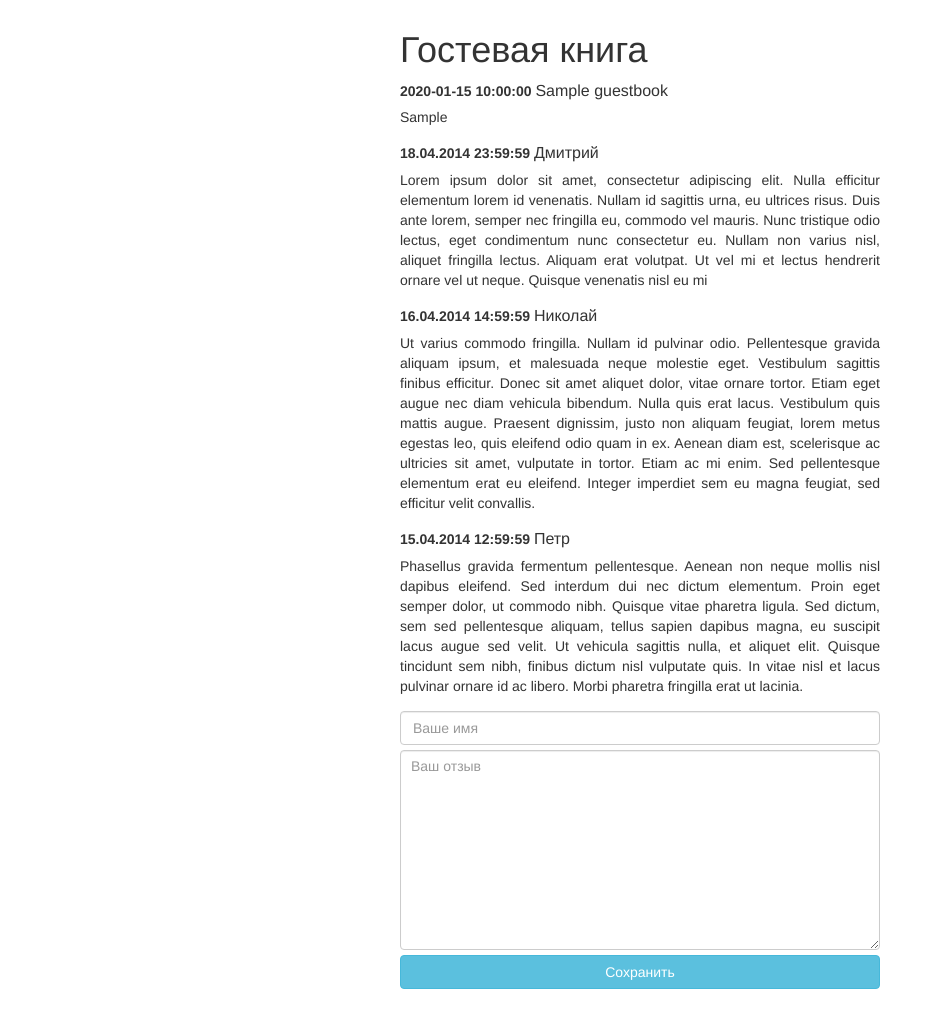
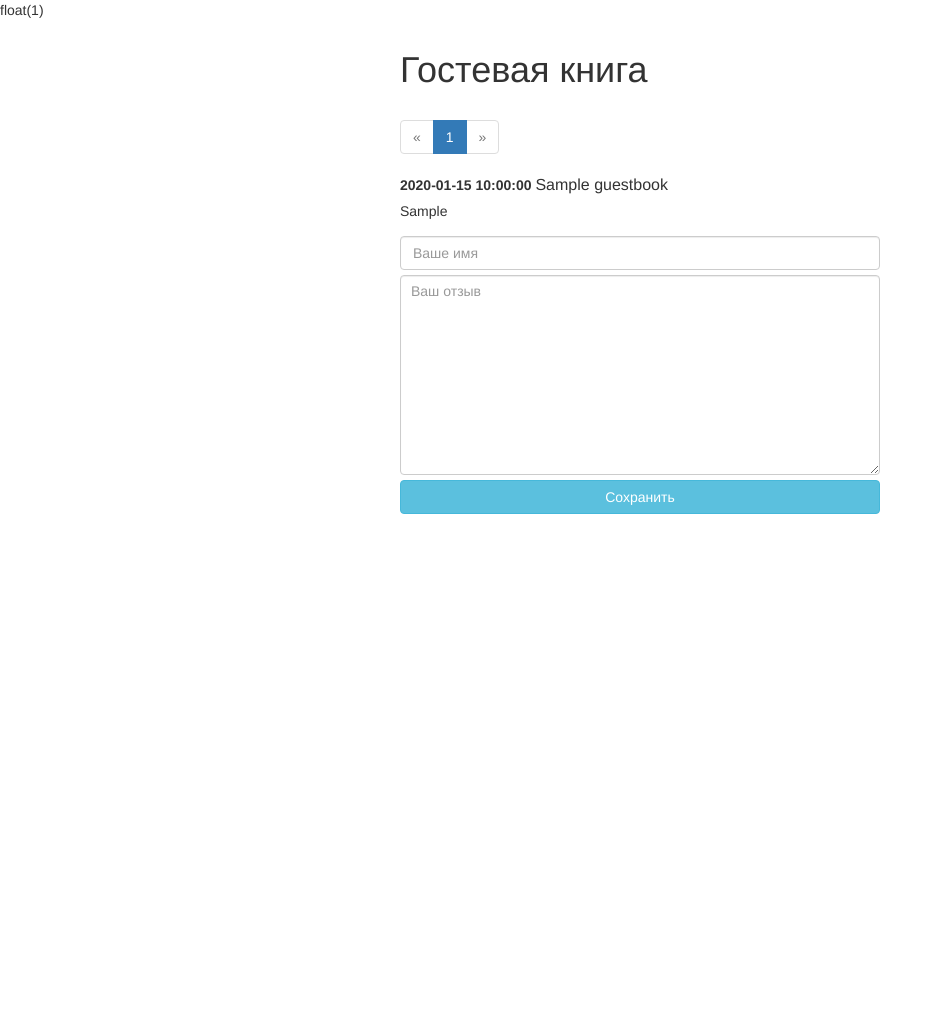
Before and after one commit to abrok-dev/myMIniProjects, a PHP site: page /index.php in a window 1280 px wide. Shown: the whole page, without its empty margins (0-942 px from the left). After the commit the page ends 514 px from the top, so only its background shows below. Run offline with PHP 8.4, Linux system fonts and the light colour scheme; tables that the repository leaves empty or names only in its code hold one stand-in row (values such as "Sample post").

Commit message:
Я доделал задание

```diff
--- a/miniGuestBook/index.php
+++ b/miniGuestBook/index.php
@@ -1,6 +1,15 @@
 <?php
 $mySQL = new PDO("mysql:host=localhost;dbname=train" , "admin" , '662743');
 $temp=0;
+$count = $mySQL->query("SELECT COUNT(*) FROM guestbook");
+$pages = $count->fetchColumn();
+
+$pages = ceil($pages/5);
+var_dump($pages);
+if((!isset($_GET['page']))||($_GET['page']<1))
+$page=1;
+else
+$page = $_GET['page'];
 ?>
 
 
@@ -11,9 +20,10 @@ $temp=0;
 		<title>Гостевая книга</title>
 		<link rel="stylesheet" href="css/bootstrap/css/bootstrap.css">
 		<link rel="stylesheet" href="css/styles.css">
-
-		<script src="js/jquery.min.js"></script>
-<?php
+	</head>
+	<body>
+		<div id="wrapper">
+			<?php
 if(isset($_POST['name'])){
 	$temp=1;
 	$sql = $mySQL->prepare("INSERT INTO guestbook (name,date,feedback) VALUES (? , ? , ?)");
@@ -21,72 +31,62 @@ if(isset($_POST['name'])){
 	$date = date("Y-m-d H:i:s");
 	$text = $_POST['text'];
 	$sql->execute(array($name , $date , $text));
-	echo "<script>\$('.info').css('display' , 'block');</script>";
 }
 ?>
+			<h1>Гостевая книга</h1>
+			<div>
+				<nav>
+				  <ul class="pagination">
+					<?php
 
-	</head>
-	<body>
-		<?php
+
+						if($page==1)
+						echo "<li class=\"disabled\">";
+						else
+						echo "<li>";
+						echo "<a href=\"?page=". ($page-1) ."\"aria-label=\"Previous\">
+						<span aria-hidden=\"true\">&laquo;</span>
+					</a>";
+						for($i=1;$i<=$pages;$i++){
+							if ($i==$page){
+								echo" <li class=\"active\"><a href=\"?page=$i\">$i</a></li>";
+							}
+							else  echo "<li><a href=\"?page=$i\">$i</a></li>";
+						}
+						if($page==$pages)
+						echo"<li class=\"disabled\">
+						<a href=\"?page=1\" aria-label=\"Next\">
+							<span aria-hidden=\"true\">&raquo;</span>
+						</a>
+					</li>";
+					else echo "<li> <a href=\"?page=".($page+1) . " \" aria-label=\"Next\">
+					<span aria-hidden=\"true\">&raquo;</span>
+				</a>
+			</li>";
+
+					?>
+
+				  </ul>
+				</nav>
+				<?php
 
 
 
-$select = $mySQL->query("SELECT * from guestbook ORDER BY date DESC ");
+
 function image ($date , $name , $feedback){
- echo	"<div class=\"note\"><p> <span class=\"date\">$date </span><span class=\"name\">$name</span> </p> <p> $feedback</p></div>"	;
+ echo	"<div class=\"note\"><p> <span class=\"date\">$date </span><span class=\"name\">$name</span> </p> <p> $feedback</p></div>";
 }
+$offset = ($page-1)*5;
+$select = $mySQL->query("SELECT * from guestbook ORDER BY date DESC LIMIT 5 OFFSET $offset ");
+//$select->execute(array($offset));
+while ($data = $select->fetch(PDO::FETCH_LAZY)){
+	image($data['date'] , $data['name'] , $data['feedback']);
 
+}
 		?>
+			</div>
 
-		<div id="wrapper">
 
-			<h2><?php
-			?>
-			</h2>
-			<h1>Гостевая книга</h1>
-			<?php
-			while ($data = $select->fetch(PDO::FETCH_LAZY)){
-				image($data['date'] , $data['name'] , $data['feedback']);
-			}
-			?>
-
-			<div class="note">
-				<p>
-					<span class="date">18.04.2014 23:59:59</span>
-					<span class="name">Дмитрий</span>
-				</p>
-				<p>
-					Lorem ipsum dolor sit amet,
-					consectetur adipiscing elit.
-					Nulla efficitur elementum lorem id venenatis.
-					Nullam id sagittis urna, eu ultrices risus.
-					Duis ante lorem, semper nec fringilla eu,
-					commodo vel mauris. Nunc tristique odio lectus, eget condimentum nunc consectetur eu. Nullam non varius nisl, aliquet fringilla lectus. Aliquam erat volutpat. Ut vel mi et lectus hendrerit ornare vel ut neque. Quisque venenatis nisl eu mi
-				</p>
-			</div>
-			<div class="note">
-				<p>
-					<span class="date">16.04.2014 14:59:59</span>
-					<span class="name">Николай</span>
-				</p>
-				<p>
-					Ut varius commodo fringilla. Nullam id pulvinar odio. Pellentesque gravida aliquam ipsum, et malesuada neque molestie eget. Vestibulum sagittis finibus efficitur.
-					Donec sit amet aliquet dolor, vitae ornare tortor. Etiam eget augue nec diam vehicula bibendum.
-					Nulla quis erat lacus. Vestibulum quis mattis augue. Praesent dignissim, justo non aliquam feugiat,
-					lorem metus egestas leo, quis eleifend odio quam in ex. Aenean diam est, scelerisque ac ultricies sit amet,
-					vulputate in tortor. Etiam ac mi enim. Sed pellentesque elementum erat eu eleifend. Integer imperdiet sem eu magna feugiat, sed efficitur velit convallis.
-				</p>
-			</div>
-			<div class="note">
-				<p>
-					<span class="date">15.04.2014 12:59:59</span>
-					<span class="name">Петр</span>
-				</p>
-				<p>
-					Phasellus gravida fermentum pellentesque. Aenean non neque mollis nisl dapibus eleifend. Sed interdum dui nec dictum elementum. Proin eget semper dolor, ut commodo nibh.
-					Quisque vitae pharetra ligula. Sed dictum, sem sed pellentesque aliquam, tellus sapien dapibus magna, eu suscipit lacus augue sed velit. Ut vehicula sagittis nulla, et aliquet elit. Quisque tincidunt sem nibh, finibus dictum nisl vulputate quis. In vitae nisl et lacus pulvinar ornare id ac libero. Morbi pharetra fringilla erat ut lacinia.
-				</p>
-			</div>
 			<?php
 			if($temp){
 			echo "<div class=\"info alert alert-info\">Запись успешно сохранена!</div>";
@@ -94,7 +94,7 @@ function image ($date , $name , $feedback){
 			 ?>
 			<div id="form">
 				<form action="" method="POST">
-					<p><input name="name" class="form-control" placeholder="Ваше имя"></p>
+					<p><input name="name"  class="form-control" placeholder="Ваше имя"></p>
 					<p><textarea name="text" class="form-control" placeholder="Ваш отзыв"></textarea></p>
 					<p><input type="submit" class="btn btn-info btn-block" value="Сохранить"></p>
 				</form>
```
